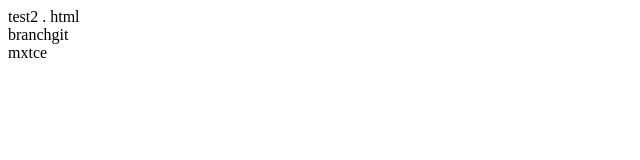
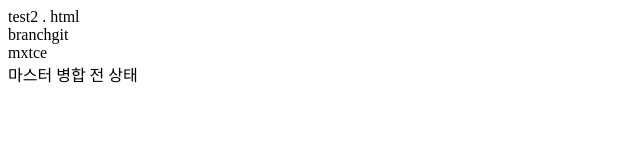
Before and after one commit to kim-j-s/git, a plain HTML site: page git2/test2.html in a window 1280 px wide. Shown: the whole page, without its empty margins (0-640 px from the left). Drawn offline with Linux system fonts and the light colour scheme.

Commit message:
마스터 병합 전 상태

```diff
--- a/git2/test2.html
+++ b/git2/test2.html
@@ -9,6 +9,7 @@
 <body>
     test2 . html <br>
     branchgit <br>
-    mxtce
+    mxtce <br>
+    마스터 병합 전 상태
 </body>
 </html>
```
